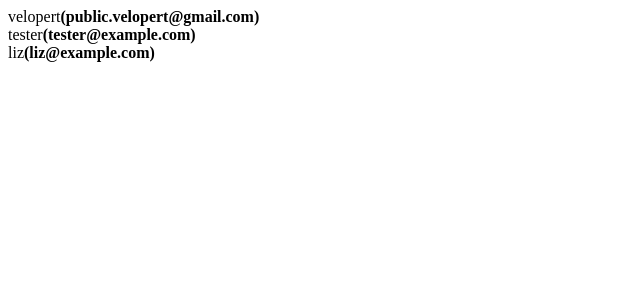
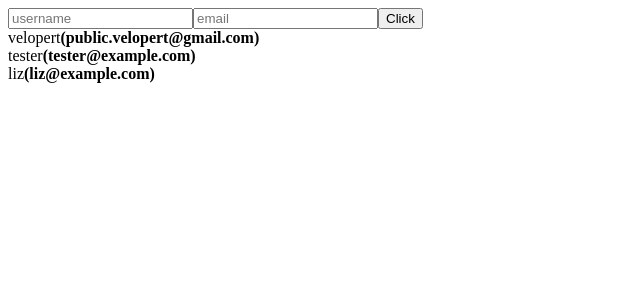
Before and after one commit to taewang93/UserList, a React (Create React App) app: page / in a window 1280 px wide. Shown: the top 300 px of the page, without its empty margins (0-640 px from the left). Built offline with nearby package versions, Linux system fonts and the light colour scheme.

Commit message:
add onChange

```diff
--- a/src/App.js
+++ b/src/App.js
@@ -1,3 +1,5 @@
+import { useState } from "react";
+import CreateUser from "./component/CreateUser";
 import UserList from "./component/UserList";
 
 function App() {
@@ -19,8 +21,29 @@ function App() {
     },
   ];
 
+  const [inputs, setInputs] = useState({
+    username: "",
+    email: "",
+  });
+  const { username, email } = inputs;
+
+  const onChange = (e) => {
+    const { name, value } = e.target;
+    setInputs({
+      ...inputs,
+      [name]: value,
+    });
+  };
+  const onCreate = () => {};
+
   return (
     <>
+      <CreateUser
+        username={username}
+        email={email}
+        onChange={onChange}
+        onCreate={onCreate}
+      />
       <UserList users={users} />
     </>
   );
--- /dev/null
+++ b/src/component/CreateUser.js
@@ -0,0 +1,23 @@
+import React from "react";
+
+const CreateUser = ({ username, email, onChange, onCreate }) => {
+  return (
+    <div>
+      <input
+        placeholder="username"
+        name="username"
+        value={username}
+        onChange={onChange}
+      />
+      <input
+        placeholder="email"
+        name="email"
+        value={email}
+        onChange={onChange}
+      />
+      <button onClick={onCreate}>Click</button>
+    </div>
+  );
+};
+
+export default CreateUser;
--- a/src/component/UserList.js
+++ b/src/component/UserList.js
@@ -5,7 +5,7 @@ const UserList = ({ users }) => {
   return (
     <div>
       {users.map((user) => (
-        <User user={user} />
+        <User user={user} key={user.id} />
       ))}
     </div>
   );
```
